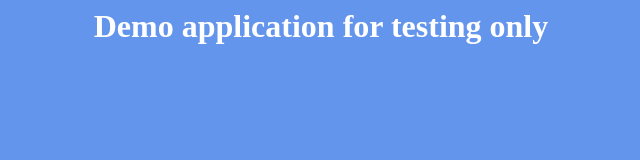
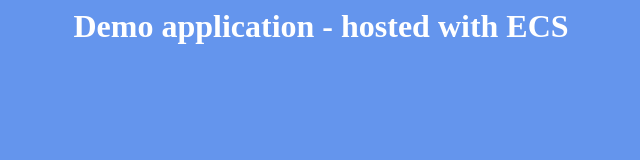
Before and after one commit to aws-containers/ecs-workshop-blue-green-deployments, a website: page nginx-sample/index.html in a window 1280 px wide. Shown: the whole page, without its empty margins (319-959 px from the left). Drawn offline with Linux system fonts and the light colour scheme.

Commit message:
Updated index.html

```diff
--- a/nginx-sample/index.html
+++ b/nginx-sample/index.html
@@ -3,6 +3,6 @@
 </head>
 <body style="background-color: cornflowerblue;">
 <h1 style="color: white; text-align: center;">
-    Demo application for testing only
+    Demo application - hosted with ECS
 </h1>
 </body>
```
